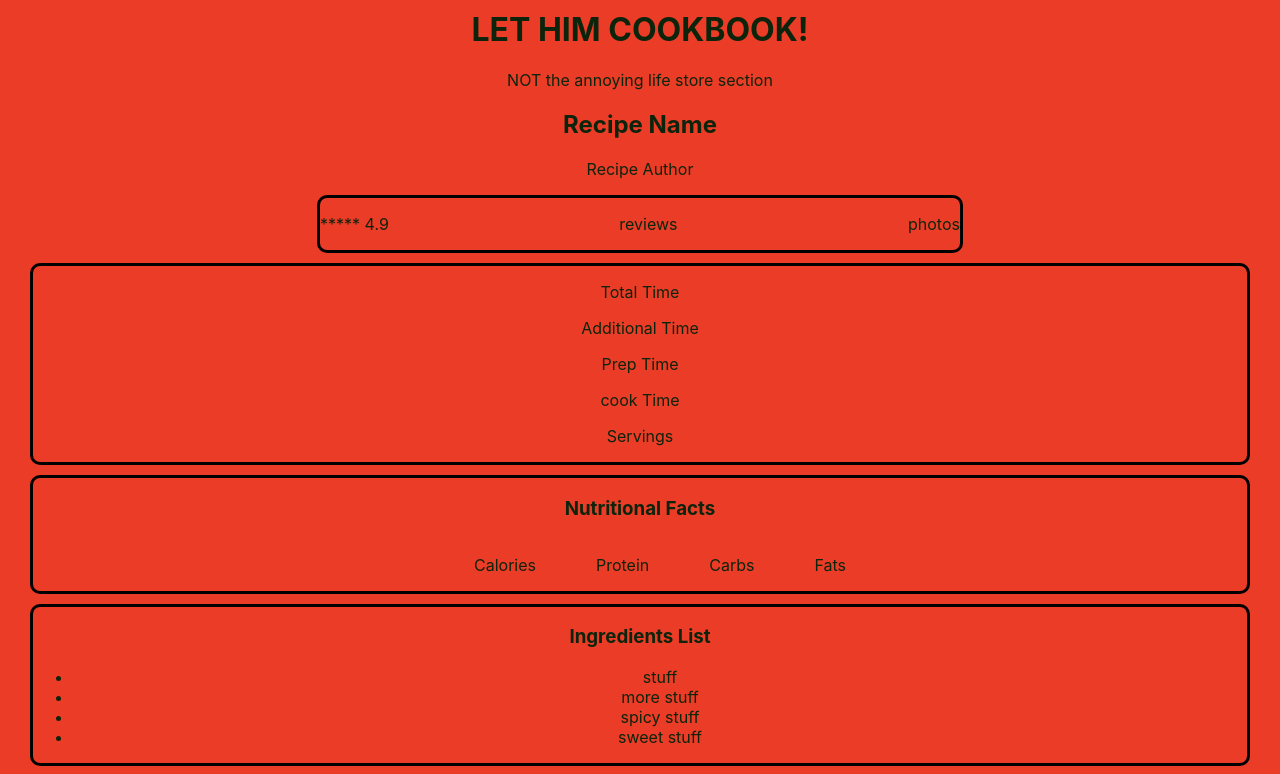
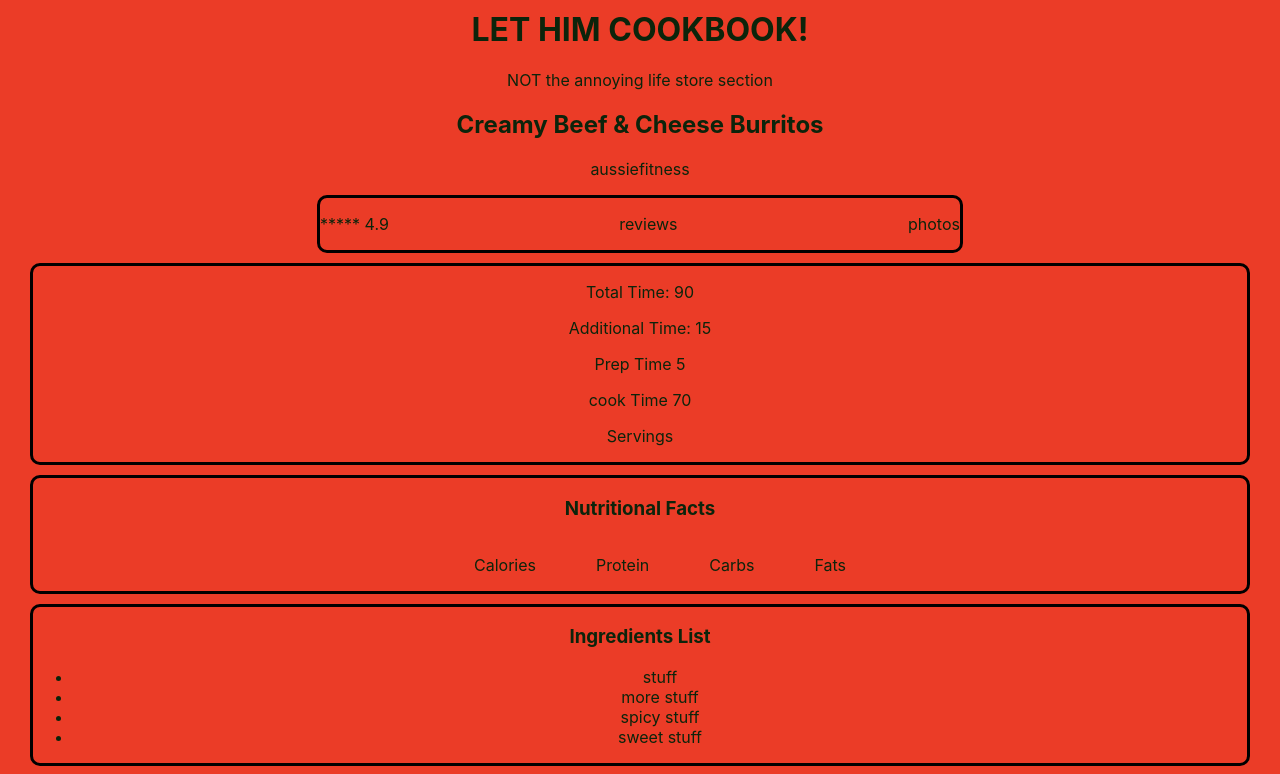
Before and after one commit to AlexDoss42/cookbook, a React (Create React App) app: page / in a window 1280 px wide. Shown: the top 774 px of the page. Built offline with nearby package versions, Linux system fonts and the light colour scheme.

Commit message:
passes data around and sets up time component

```diff
--- a/src/App.js
+++ b/src/App.js
@@ -18,13 +18,13 @@ function App() {
       {/* <NavBar /> */}
       <h1 style={{ marginTop: "0" }}>LET HIM COOKBOOK!</h1>
       <p>NOT the annoying life store section</p>
-      <h2>Recipe Name</h2>
-      <p>Recipe Author</p>
+      <h2>{data.recipe_name}</h2>
+      <p>{data.author}</p>
       <ReviewHighlights />
-      <Time />
-      <NutritionalFacts />
-      <Ingredients />
-      <Instructions />
+      <Time time={data.time}/>
+      <NutritionalFacts nutritionalFacts={ data.nutritional_facts }/>
+      <Ingredients Ingredients={ data.ingedients }/>
+      <Instructions Instructions={ data.instructions }/>
       <LeaveAReview />
       <ReviewList />
     </div>
--- a/src/Components/Time.jsx
+++ b/src/Components/Time.jsx
@@ -1,12 +1,13 @@
 import React from 'react'
 
-export const Time = () => {
+export const Time = (time) => {
+  console.log(123, time);
   return (
     <div className='section'>
-        <p>Total Time</p>
-        <p>Additional Time</p>
-        <p>Prep Time</p>
-        <p>cook Time</p>
+        <p>Total Time: {time.time.total}</p>
+        <p>Additional Time: {time.time.additional}</p>
+        <p>Prep Time {time.time.prep}</p>
+        <p>cook Time {time.time.cook}</p>
         <p>Servings</p>
     </div>
   )
```
